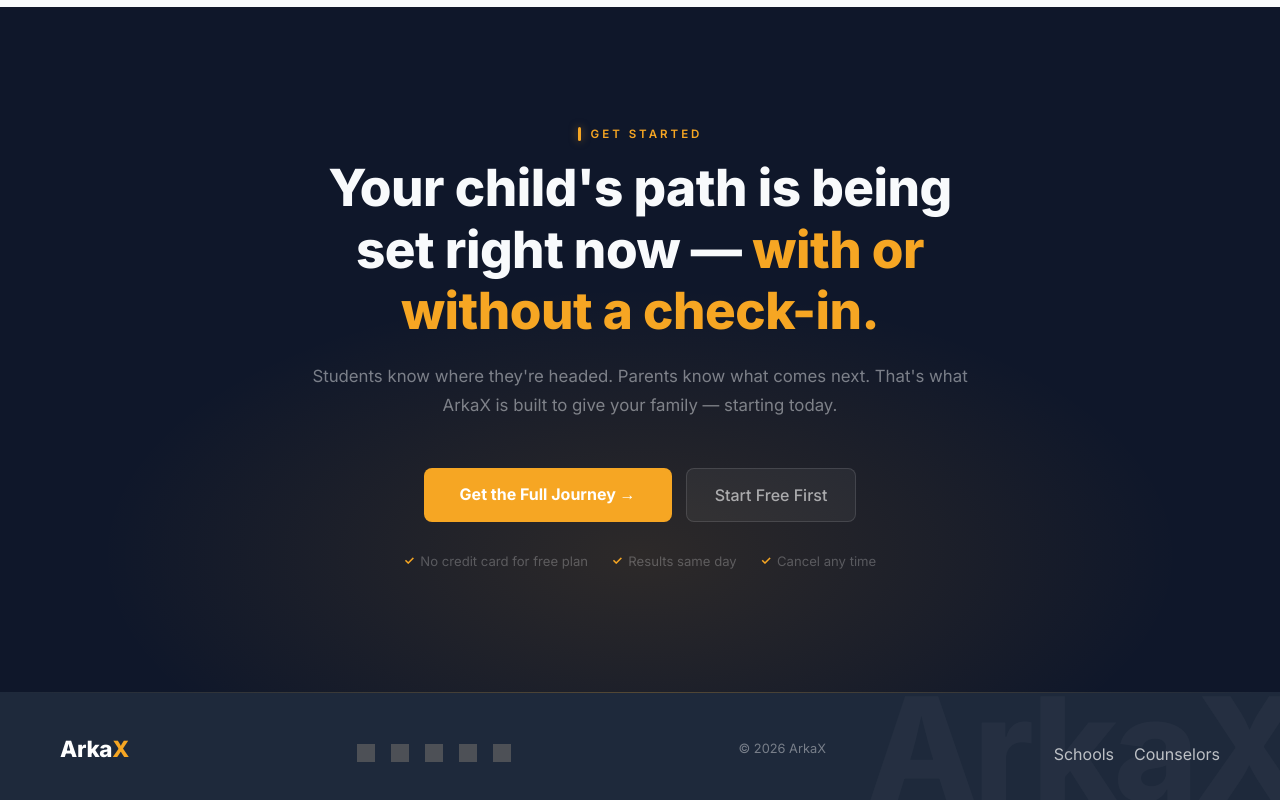
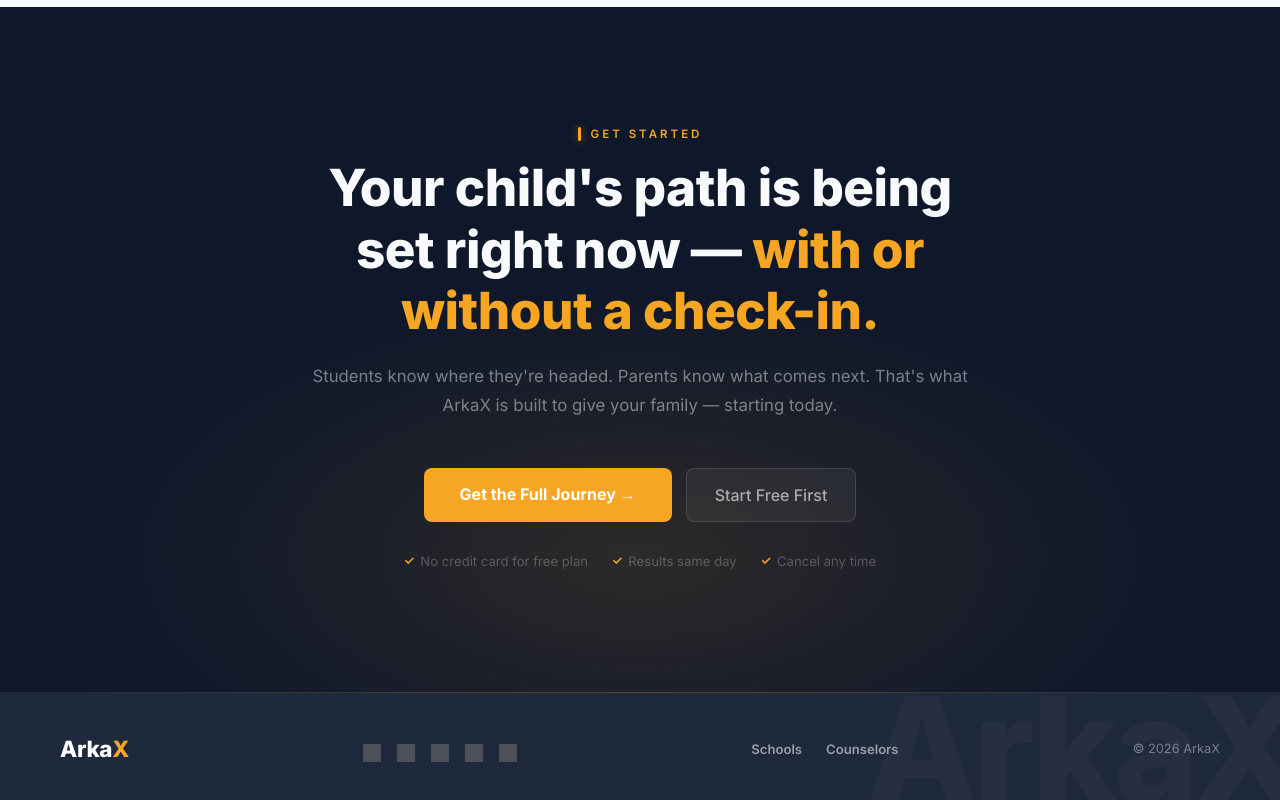
Before and after one commit to primeclout/Arkax-Mktg-pags, a plain HTML site: page index.html in a window 1280 px wide. Shown: the part 10253-11053 px from the top of the page. Drawn offline with Linux system fonts and the light colour scheme; grey boxes are pictures that could not be loaded.

Commit message:
Add files via upload

```diff
--- a/index.html
+++ b/index.html
@@ -1279,15 +1279,14 @@ footer{
     </a>
   </div>
 
+  <div style="display:flex;gap:24px;align-items:center;">
+    <a href="schools.html" style="font-size:0.82rem;font-weight:600;color:rgba(255,255,255,0.55);text-decoration:none;" onmouseover="this.style.color='#99f6e4'" onmouseout="this.style.color='rgba(255,255,255,0.55)'">Schools</a>
+    <a href="counselors.html" style="font-size:0.82rem;font-weight:600;color:rgba(255,255,255,0.55);text-decoration:none;" onmouseover="this.style.color='#99f6e4'" onmouseout="this.style.color='rgba(255,255,255,0.55)'">Counselors</a>
+  </div>
+
   <div style="color:rgba(255,255,255,0.4);font-size:0.8rem">
     © 2026 ArkaX
   </div>
-
-
-    <div class="footer-extra-links" style="display:flex;gap:20px;justify-content:center;margin-top:10px;">
-      <a href="schools.html" style="color:rgba(255,255,255,0.7);text-decoration:none;">Schools</a>
-      <a href="counselors.html" style="color:rgba(255,255,255,0.7);text-decoration:none;">Counselors</a>
-    </div>
 
 </footer>
 
```
